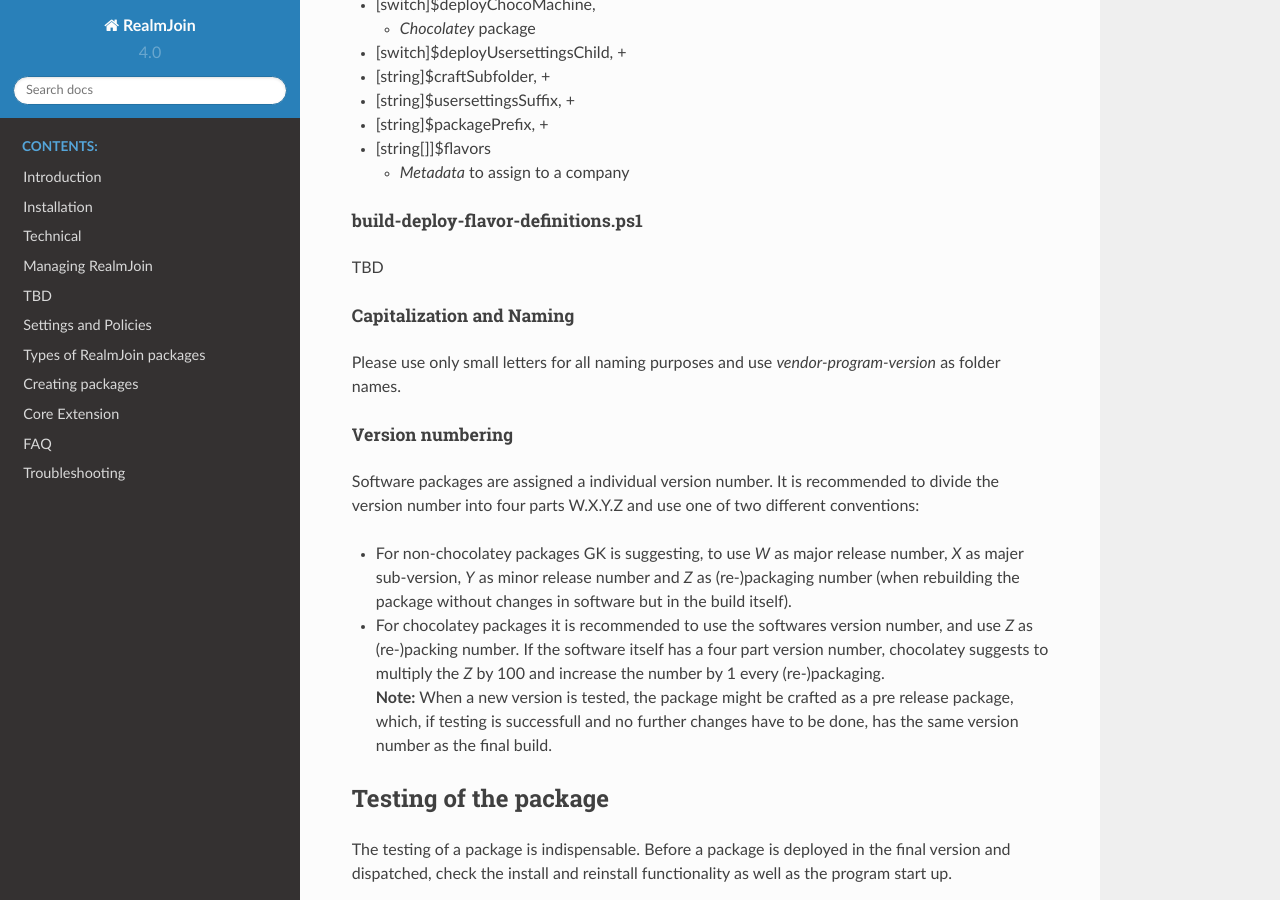
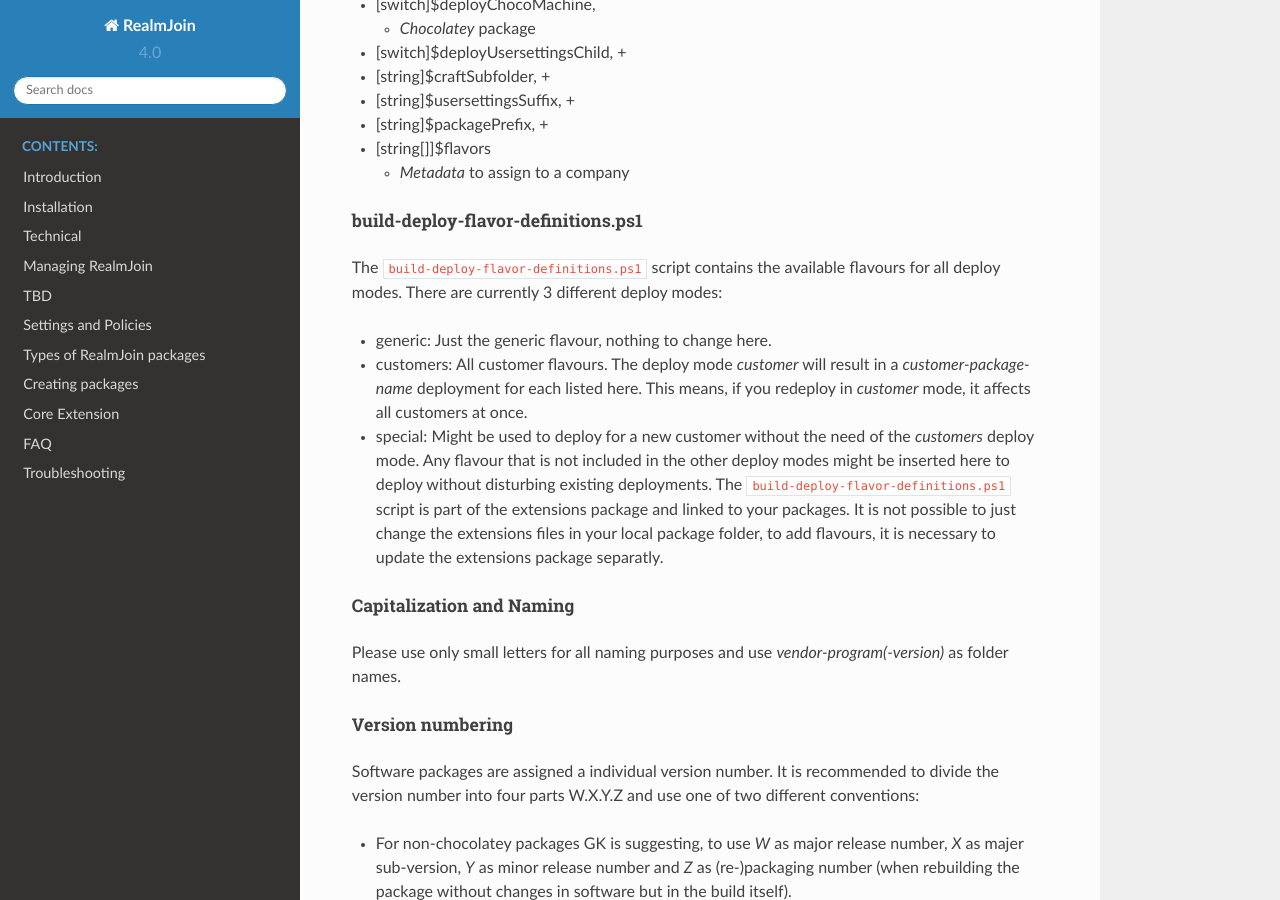
Before and after one commit to bb-froggy/realmjoin-docs, a Sphinx documentation site: the page built from docs/packaging-workflow.md, in a window 1280 px wide and 900 px high, scrolled down 11750 px. Built offline with Sphinx 7.4.7 and the Read the Docs theme 2.0.0, drawn with Linux system fonts in a browser that asks for light colours.

Commit message:
update workflow

```diff
--- a/docs/packaging-workflow.md
+++ b/docs/packaging-workflow.md
@@ -202,20 +202,14 @@ The `realmjoin-gitlab-ci-helpers.ps1` is a helper script called in all package t
   + *Metadata* to assign to a company
 
 ##### build-deploy-flavor-definitions.ps1
-TBD
-<!--  [string]$packageName,
-    [switch]$isBuild,
-    [switch]$isDeploy,
-    [string]$flavorsCollection
-  $genericFlavors = @("generic")
-$customerFlavors = @("glueckkanja", "schenker", "enbw", "swb", "fst")
+The `build-deploy-flavor-definitions.ps1` script contains the available flavours for all deploy modes. There are currently 3 different deploy modes:
+* generic: Just the generic flavour, nothing to change here.
+* customers: All customer flavours. The deploy mode *customer* will result in a *customer-package-name* deployment for each listed here. This means, if you redeploy in *customer* mode, it affects all customers at once.
+* special: Might be used to deploy for a new customer without the need of the *customers* deploy mode. Any flavour that is not included in the other deploy modes might be inserted here to deploy without disturbing existing deployments.
+The `build-deploy-flavor-definitions.ps1` script is part of the extensions package and linked to your packages. It is not possible to just change the extensions files in your local package folder, to add flavours, it is necessary to update the extensions package separatly.
 
-# example for new customer: $specialFlavors = @("fst")
-# if empty: $specialFlavors = @()
-$specialFlavors = @("fst")
--->
 ##### Capitalization and Naming
-Please use only small letters for all naming purposes and use *vendor-program-version* as folder names.
+Please use only small letters for all naming purposes and use *vendor-program(-version)* as folder names.
 ##### Version numbering
 Software packages are assigned a individual version number. It is recommended to divide the version number into four parts W.X.Y.Z and use one of two different conventions:
   * For non-chocolatey packages GK is suggesting, to use *W* as major release number, *X* as majer sub-version, *Y* as minor release number and *Z* as (re-)packaging number (when rebuilding the package without changes in software but in the build itself).
@@ -257,6 +251,9 @@ The following tools are somewhere between useful and necessary:
 - Tool package
   * If you are a member of the *packaging as a service* group, you might have access to <https://guk.sharepoint.com/sites/packaging/Shared%20Documents/Forms/AllItems.aspx>.
 
+
+
+
 <!--
 Pr�fungen:
 Softwareversion, gibt es andere Versionen beim Kunden
```
